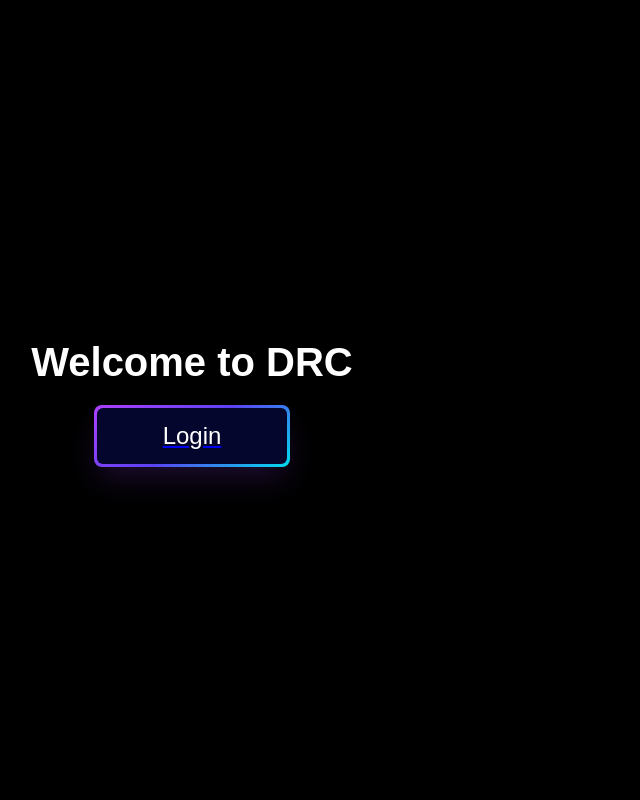
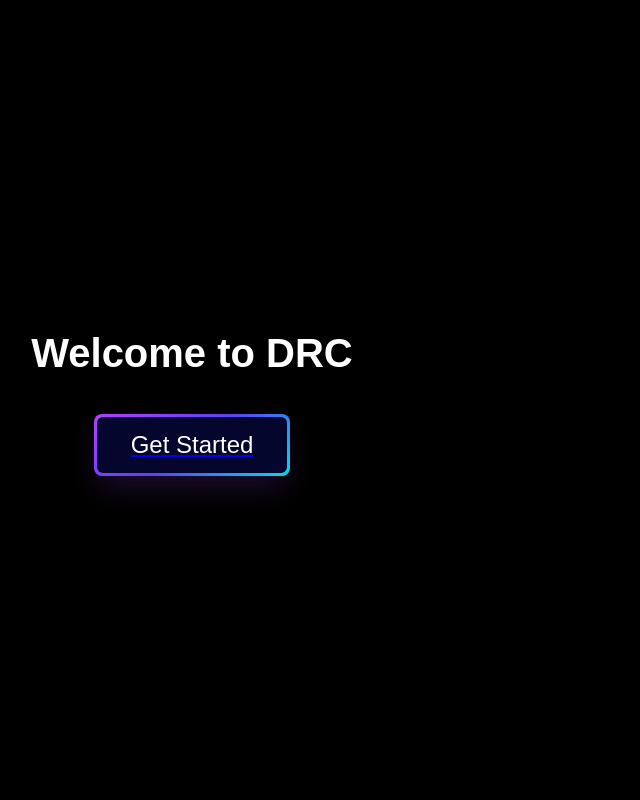
Before and after one commit to pedropa140/RutgersIEEE2024, a Python web app: template flask/templates/main.html in a window 1280 px wide. Shown: the whole page, without its empty margins (0-640 px from the left). Run offline with Jinja, Linux system fonts and the light colour scheme; the template is opened without the code that fills it, so the values that code supplies are empty; some libraries are stand-ins or nearby versions.

Commit message:
connect landing to signup

```diff
--- a/flask/templates/main.html
+++ b/flask/templates/main.html
@@ -13,8 +13,9 @@
     <div class="container">
         <div class="content">
             <h1>Welcome to DRC</h1>
-            <a href="login.html" class="signin-link">
-                <button class="button-64" role="button"><span class="text">Login</span></button>
+            <br>
+            <a href="signup.html" class="signin-link">
+                <button class="button-64" role="button"><span class="text">Get Started</span></button>
             </a>
         </div>
         <spline-viewer loading-anim-type="spinner-small-dark" url="https://prod.spline.design/Zx3IWPNJGKg3z9HM/scene.splinecode"></spline-viewer>
```
